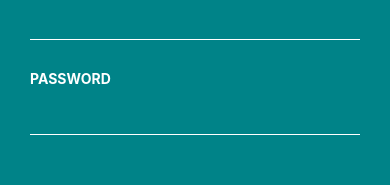
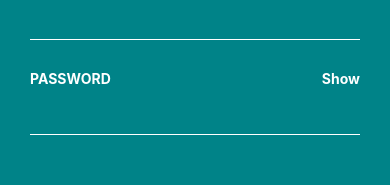
Before and after one commit to DitoHI/LearnReactNative, a React Native app: screen / in a window 390 px wide. Shown: the part 196-381 px from the top of the page. Built offline with nearby package versions, Linux system fonts and the light colour scheme.

Commit message:
Video 3 : update the password input to hide/show (finished)

```diff
--- a/src/components/buttons/NextArrowButton.js
+++ b/src/components/buttons/NextArrowButton.js
@@ -6,11 +6,13 @@ import colors from '../../styles/colors';
 
 export default class NextArrowButton extends Component {
     render() {
-        const { disabled } = this.props;
-        const opacityStyle = disabled ? { backgroundColor: 'rgba(255,255,255,0.2)' } : { backgroundColor: 'rgba(255,255,255,0.6)' };
+        const {disabled, handleNextButton} = this.props;
+        const opacityStyle = disabled ? {backgroundColor: 'rgba(255,255,255,0.2)'} : {backgroundColor: 'rgba(255,255,255,0.6)'};
         return (
             <TouchableHighlight
-                style={[opacityStyle, styles.button]} >
+                style={[opacityStyle, styles.button]}
+                onPress={handleNextButton}
+            >
                 <Icon
                     name="angle-right"
                     color={colors.green01}
@@ -21,6 +23,11 @@ export default class NextArrowButton extends Component {
         );
     }
 }
+
+NextArrowButton.propTypes = {
+    disabled: PropTypes.bool,
+    handleNextButton: PropTypes.func,
+};
 
 const styles = StyleSheet.create({
     button: {
--- a/src/components/forms/inputField.js
+++ b/src/components/forms/inputField.js
@@ -1,18 +1,26 @@
-import React, { Component } from 'react';
-import { PropTypes } from 'prop-types';
+import React, {Component} from 'react';
+import {PropTypes} from 'prop-types';
 import colors from '../../styles/colors';
-import Icon from 'react-native-vector-icons';
-import {
-    View,
-    Text,
-    TextInput,
-    TouchableHighlight,
-    StyleSheet
-} from 'react-native';
+import {StyleSheet, Text, TextInput, TouchableOpacity, View} from 'react-native';
 
 export default class InputField extends Component {
+    constructor(props) {
+        super(props);
+        this.state = {
+            secureInput: !(props.inputType === 'text' || props.inputType === 'email'),
+        };
+        this.toogleShowPassword = this.toogleShowPassword.bind(this);
+    }
+
+    toogleShowPassword() {
+        this.setState({
+            secureInput: !this.state.secureInput
+        });
+    }
+
     render() {
-        const { labelText, labelTextSize, labelColor, textColor, borderBottomColor, inputType, customStyle } = this.props;
+        const {labelText, labelTextSize, labelColor, textColor, borderBottomColor, inputType, customStyle} = this.props;
+        const {secureInput} = this.state;
         const fontSize = labelTextSize || 14;
         const color = labelColor || colors.white;
         const inputColor = textColor || colors.white;
@@ -20,10 +28,19 @@ export default class InputField extends Component {
         return (
             <View style={[customStyle, styles.wrapper]}>
                 <Text style={[{color, fontSize}, styles.label]}>{labelText}</Text>
+                {inputType === 'password' ?
+                    <TouchableOpacity
+                        style={styles.showButton}
+                        onPress={() => this.toogleShowPassword()}
+                    >
+                        <Text style={styles.showButtonText}>{secureInput ? 'Show' : 'Hide'}</Text>
+                    </TouchableOpacity>
+                    : null
+                }
                 <TextInput
                     autoCorrect={false}
                     style={[{color: inputColor, borderBottomColor: borderBottom}, styles.inputField]}
-                    secureTextEntry={inputType === 'password'}
+                    secureTextEntry={secureInput}
                 />
             </View>
         );
@@ -52,5 +69,13 @@ const styles = StyleSheet.create({
         borderBottomWidth: 1,
         paddingTop: 5,
         paddingBottom: 5,
-    }
+    },
+    showButton: {
+        position: 'absolute',
+        right: 0,
+    },
+    showButtonText: {
+        color: colors.white,
+        fontWeight: '700',
+    },
 });
--- a/src/screens/LogIn.js
+++ b/src/screens/LogIn.js
@@ -20,7 +20,9 @@ export default class logIn extends Component {
 
     render() {
         return (
-            <KeyboardAvoidingView style={styles.wrapper}>
+            <KeyboardAvoidingView
+                style={styles.wrapper}
+                behavior="padding" >
                 <View style={styles.scrollViewWrapper}>
                     <ScrollView style={styles.scrollView}>
                         <Text style={styles.loginHeader}>Log In</Text>
```
Also changed, not shown: 5 other files (tests, documents, lock files or other folders).
